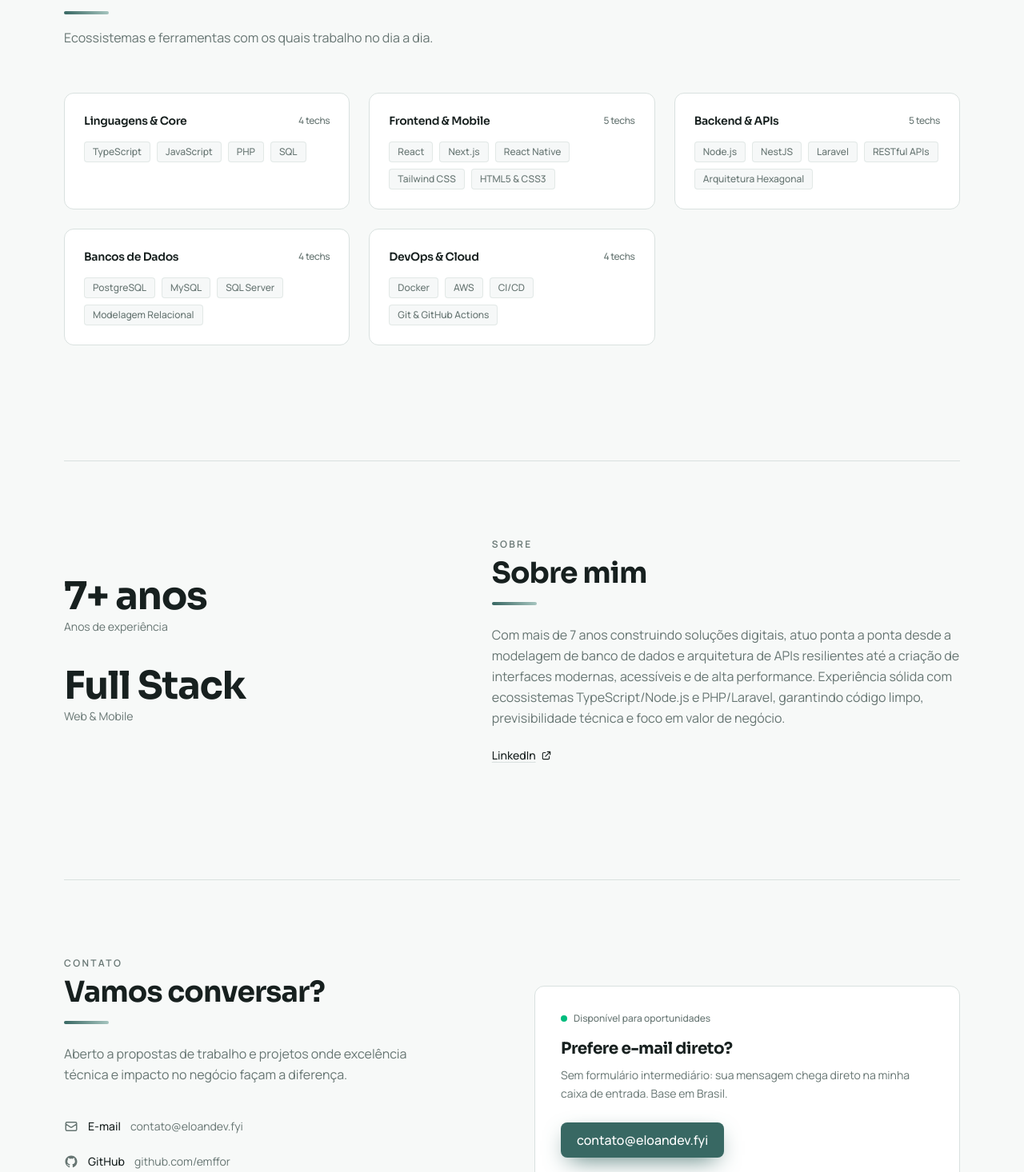
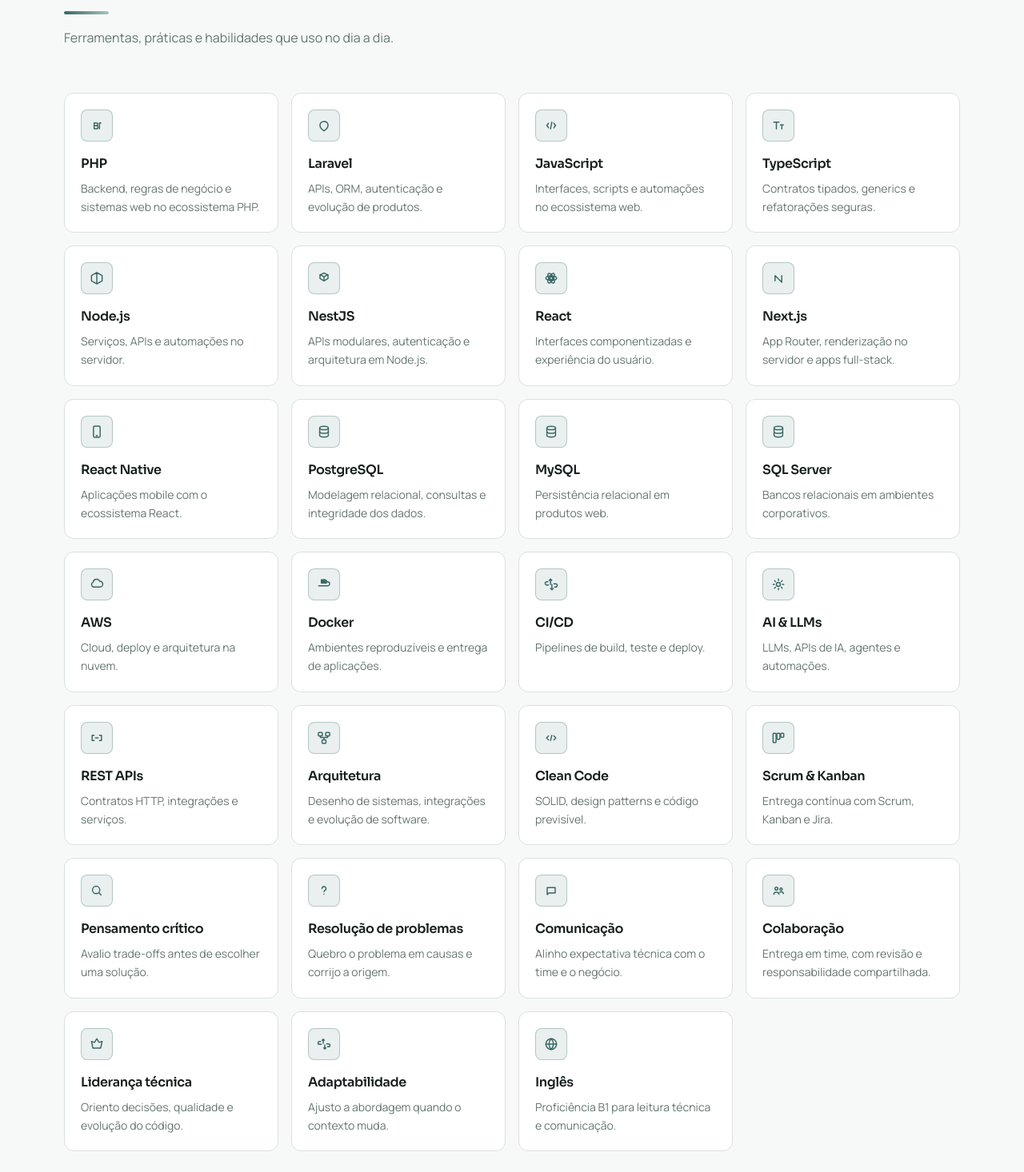
Before and after one commit to emffor/portfolio, a Next.js app: page / in a window 1280 px wide. Shown: the part 2564-4030 px from the top of the page at 80% size. Built offline with nearby package versions, Linux system fonts and the light colour scheme; no server answers.

Commit message:
feat: reformula a stack de tecnologias para exibir habilidades individuais com descrições e ícones personalizados

```diff
--- a/src/app/globals.css
+++ b/src/app/globals.css
@@ -204,7 +204,7 @@
     scroll-behavior: auto !important;
   }
 
-  .hero-photo {
+  .hover-zoom {
     transition-duration: 700ms !important;
   }
 }
--- a/src/components/sections/Hero.tsx
+++ b/src/components/sections/Hero.tsx
@@ -103,7 +103,7 @@
                   height={1254}
                   priority
                   sizes="(max-width: 640px) 400px, 460px"
-                  className="hero-photo aspect-[4/5] h-auto w-full origin-center object-cover transition-transform duration-700 ease-out group-hover:scale-[1.06]"
+                  className="hover-zoom aspect-[4/5] h-auto w-full origin-center object-cover transition-transform duration-700 ease-out group-hover:scale-[1.06]"
                 />
               ) : null}
               {/* Fusão das bordas com o fundo */}
--- a/src/components/sections/TechStack.tsx
+++ b/src/components/sections/TechStack.tsx
@@ -1,42 +1,39 @@
 import React from "react";
-import { TECH_CATEGORIES } from "@/data/skills";
+import { SKILLS } from "@/data/skills";
 import { SectionHeading } from "@/components/ui/SectionHeading";
-import { Badge } from "@/components/ui/Badge";
+import { SkillIcon } from "@/components/ui/SkillIcon";
 
 export function TechStack() {
   return (
     <section
       id="tecnologias"
-      aria-label="Tecnologias e ferramentas"
+      aria-label="Skills e tecnologias"
       className="scroll-mt-20 border-t border-border py-16 sm:py-24"
     >
       <SectionHeading
-        tag="Ferramentas"
-        title="Tecnologias"
-        description="Ecossistemas e ferramentas com os quais trabalho no dia a dia."
+        tag="Stack"
+        title="Skills"
+        description="Ferramentas, práticas e habilidades que uso no dia a dia."
       />
 
-      <div className="grid grid-cols-1 sm:grid-cols-2 lg:grid-cols-3 gap-6">
-        {TECH_CATEGORIES.map((category) => (
-          <div
-            key={category.title}
-            className="rounded-xl border border-border bg-surface p-6 space-y-4"
+      <div className="grid grid-cols-1 gap-4 sm:grid-cols-2 lg:grid-cols-4">
+        {SKILLS.map((skill) => (
+          <article
+            key={skill.title}
+            className="group h-full overflow-hidden rounded-xl border border-border bg-surface"
           >
-            <h3 className="font-display text-sm font-semibold tracking-tight text-foreground flex items-center justify-between">
-              <span>{category.title}</span>
-              <span className="font-sans text-xs font-medium text-muted">
-                {category.skills.length} techs
-              </span>
-            </h3>
-
-            <div className="flex flex-wrap gap-2">
-              {category.skills.map((skill) => (
-                <Badge key={skill} variant="subtle">
-                  {skill}
-                </Badge>
-              ))}
+            <div className="hover-zoom origin-center p-5 transition-transform duration-700 ease-out group-hover:scale-[1.04]">
+              <div className="mb-4 flex h-10 w-10 items-center justify-center rounded-lg border border-accent/30 bg-accent-soft text-accent">
+                <SkillIcon name={skill.icon} />
+              </div>
+              <h3 className="font-display text-base font-semibold tracking-tight text-foreground">
+                {skill.title}
+              </h3>
+              <p className="mt-2 font-sans text-sm leading-relaxed text-muted">
+                {skill.description}
+              </p>
             </div>
-          </div>
+          </article>
         ))}
       </div>
     </section>
--- /dev/null
+++ b/src/components/ui/SkillIcon.tsx
@@ -0,0 +1,153 @@
+import React from "react";
+import { SkillIconName } from "@/types/profile";
+
+interface SkillIconProps {
+  name: SkillIconName;
+}
+
+const paths: Record<SkillIconName, React.ReactNode> = {
+  php: (
+    <path d="M8 8h3.2a2.2 2.2 0 0 1 0 4.4H8V8Zm0 4.4h3.6a2.2 2.2 0 0 1 0 4.4H8v-4.4ZM16 16.8V8h2.2" />
+  ),
+  laravel: <path d="M12 20s-6-3.4-6-8.2C6 8.2 8.2 6 12 6s6 2.2 6 5.8C18 16.6 12 20 12 20Z" />,
+  javascript: (
+    <path d="M8 8.5 5.5 12 8 15.5M16 8.5 18.5 12 16 15.5M13 7l-2 10" />
+  ),
+  typescript: (
+    <>
+      <path d="M5 7h8M9 7v10" />
+      <path d="M15 11h4.5M17.2 11v6" />
+    </>
+  ),
+  nodejs: (
+    <path d="M12 3.5 20 8v8l-8 4.5L4 16V8l8-4.5Zm0 0v17" />
+  ),
+  nestjs: (
+    <path d="M12 4 6 7.5v5L12 16l6-3.5v-5L12 4Zm0 6 6-3.5M12 10 6 6.5M12 10v6" />
+  ),
+  react: (
+    <>
+      <circle cx="12" cy="12" r="2" />
+      <ellipse cx="12" cy="12" rx="8" ry="3.2" />
+      <ellipse cx="12" cy="12" rx="8" ry="3.2" transform="rotate(60 12 12)" />
+      <ellipse cx="12" cy="12" rx="8" ry="3.2" transform="rotate(120 12 12)" />
+    </>
+  ),
+  nextjs: <path d="M7 16V8l10 10V8" />,
+  mobile: (
+    <>
+      <rect x="7" y="3.5" width="10" height="17" rx="2" />
+      <path d="M11 18h2" />
+    </>
+  ),
+  database: (
+    <>
+      <ellipse cx="12" cy="6.5" rx="6.5" ry="2.5" />
+      <path d="M5.5 6.5v11c0 1.4 2.9 2.5 6.5 2.5s6.5-1.1 6.5-2.5v-11" />
+      <path d="M5.5 12c0 1.4 2.9 2.5 6.5 2.5s6.5-1.1 6.5-2.5" />
+    </>
+  ),
+  aws: <path d="M7 16a4 4 0 0 1-.4-7.5 5 5 0 0 1 9.6-1.2A3.5 3.5 0 0 1 17 16H7Z" />,
+  docker: (
+    <>
+      <path d="M4 14h13.5a3 3 0 0 0 0-6h-.8A4.5 4.5 0 0 0 8 9.2" />
+      <path d="M8 10h2.2V7.8H8V10Zm2.8 0H13V7.8h-2.2V10Zm2.8 0h2.2V7.8H13.6V10ZM8 7.2h2.2V5H8v2.2Zm2.8 0H13V5h-2.2v2.2Z" />
+    </>
+  ),
+  cicd: (
+    <>
+      <path d="M7 8H5.5A2.5 2.5 0 0 0 5.5 13H8" />
+      <path d="M17 16h1.5a2.5 2.5 0 0 0 0-5H16" />
+      <path d="m9 6 2-2 2 2M11 4v8M15 18l-2 2-2-2M13 20v-8" />
+    </>
+  ),
+  ai: (
+    <>
+      <path d="M12 4v2M12 18v2M4 12h2M18 12h2M6.3 6.3l1.4 1.4M16.3 16.3l1.4 1.4M17.7 6.3l-1.4 1.4M7.7 16.3l-1.4 1.4" />
+      <circle cx="12" cy="12" r="3" />
+    </>
+  ),
+  api: (
+    <>
+      <path d="M8 8H5v8h3" />
+      <path d="M16 8h3v8h-3" />
+      <path d="M10 12h4" />
+    </>
+  ),
+  architecture: (
+    <>
+      <rect x="3.5" y="4" width="6" height="5" rx="1" />
+      <rect x="14.5" y="4" width="6" height="5" rx="1" />
+      <rect x="9" y="15" width="6" height="5" rx="1" />
+      <path d="M6.5 9v2.5h11V9M12 11.5V15" />
+    </>
+  ),
+  code: (
+    <>
+      <path d="M8 9 5 12l3 3M16 9l3 3-3 3" />
+      <path d="m13 8-2 8" />
+    </>
+  ),
+  agile: (
+    <>
+      <rect x="4" y="5" width="4.5" height="14" rx="1" />
+      <rect x="9.75" y="5" width="4.5" height="9" rx="1" />
+      <rect x="15.5" y="5" width="4.5" height="6" rx="1" />
+    </>
+  ),
+  critical: (
+    <>
+      <circle cx="11" cy="11" r="5.5" />
+      <path d="m15.2 15.2 3.3 3.3" />
+    </>
+  ),
+  problem: (
+    <>
+      <path d="M9 9a3 3 0 1 1 4.2 2.7c-.8.5-1.2 1-1.2 2" />
+      <path d="M12 17.5h.01" />
+    </>
+  ),
+  communication: (
+    <path d="M6 7.5h12v8H9l-3 2.5V7.5Z" />
+  ),
+  collaboration: (
+    <>
+      <circle cx="9" cy="9" r="2.2" />
+      <circle cx="16" cy="10" r="1.8" />
+      <path d="M5 17.5c.4-2 2-3.2 4-3.2s3.6 1.2 4 3.2M14 14.4c.8-.4 1.7-.6 2.6-.5 1.6.1 2.7 1.1 3 2.6" />
+    </>
+  ),
+  leadership: (
+    <path d="M12 4 8.5 9.5 4 8l2.2 10h11.6L20 8l-4.5 1.5L12 4Z" />
+  ),
+  adaptability: (
+    <>
+      <path d="M7 8H5.2A2.2 2.2 0 0 0 5.2 12.4H8" />
+      <path d="M17 16h1.8A2.2 2.2 0 0 0 18.8 11.6H16" />
+      <path d="m9.2 6.2 1.6-1.6 1.6 1.6M10.8 4.6v6.2M14.8 17.8l-1.6 1.6-1.6-1.6M13.2 19.4v-6.2" />
+    </>
+  ),
+  english: (
+    <>
+      <circle cx="12" cy="12" r="8" />
+      <path d="M4 12h16M12 4c2.2 2.3 3.3 5 3.3 8s-1.1 5.7-3.3 8c-2.2-2.3-3.3-5-3.3-8s1.1-5.7 3.3-8Z" />
+    </>
+  ),
+};
+
+export function SkillIcon({ name }: SkillIconProps) {
+  return (
+    <svg
+      viewBox="0 0 24 24"
+      fill="none"
+      stroke="currentColor"
+      strokeWidth={1.75}
+      strokeLinecap="round"
+      strokeLinejoin="round"
+      className="h-5 w-5"
+      aria-hidden="true"
+    >
+      {paths[name]}
+    </svg>
+  );
+}
--- a/src/data/skills.ts
+++ b/src/data/skills.ts
@@ -1,25 +1,140 @@
-import { TechCategory } from "@/types/profile";
+import { Skill } from "@/types/profile";
 
-export const TECH_CATEGORIES: readonly TechCategory[] = [
+export const SKILLS: readonly Skill[] = [
   {
-    title: "Linguagens & Core",
-    skills: ["TypeScript", "JavaScript", "PHP", "SQL"],
+    title: "PHP",
+    description: "Backend, regras de negócio e sistemas web no ecossistema PHP.",
+    icon: "php",
   },
   {
-    title: "Frontend & Mobile",
-    skills: ["React", "Next.js", "React Native", "Tailwind CSS", "HTML5 & CSS3"],
+    title: "Laravel",
+    description: "APIs, ORM, autenticação e evolução de produtos.",
+    icon: "laravel",
   },
   {
-    title: "Backend & APIs",
-    skills: ["Node.js", "NestJS", "Laravel", "RESTful APIs", "Arquitetura Hexagonal"],
+    title: "JavaScript",
+    description: "Interfaces, scripts e automações no ecossistema web.",
+    icon: "javascript",
   },
   {
-    title: "Bancos de Dados",
-    skills: ["PostgreSQL", "MySQL", "SQL Server", "Modelagem Relacional"],
+    title: "TypeScript",
+    description: "Contratos tipados, generics e refatorações seguras.",
+    icon: "typescript",
   },
   {
-    title: "DevOps & Cloud",
-    skills: ["Docker", "AWS", "CI/CD", "Git & GitHub Actions"],
+    title: "Node.js",
+    description: "Serviços, APIs e automações no servidor.",
+    icon: "nodejs",
+  },
+  {
+    title: "NestJS",
+    description: "APIs modulares, autenticação e arquitetura em Node.js.",
+    icon: "nestjs",
+  },
+  {
+    title: "React",
+    description: "Interfaces componentizadas e experiência do usuário.",
+    icon: "react",
+  },
+  {
+    title: "Next.js",
+    description: "App Router, renderização no servidor e apps full-stack.",
+    icon: "nextjs",
+  },
+  {
+    title: "React Native",
+    description: "Aplicações mobile com o ecossistema React.",
+    icon: "mobile",
+  },
+  {
+    title: "PostgreSQL",
+    description: "Modelagem relacional, consultas e integridade dos dados.",
+    icon: "database",
+  },
+  {
+    title: "MySQL",
+    description: "Persistência relacional em produtos web.",
+    icon: "database",
+  },
+  {
+    title: "SQL Server",
+    description: "Bancos relacionais em ambientes corporativos.",
+    icon: "database",
+  },
+  {
+    title: "AWS",
+    description: "Cloud, deploy e arquitetura na nuvem.",
+    icon: "aws",
+  },
+  {
+    title: "Docker",
+    description: "Ambientes reproduzíveis e entrega de aplicações.",
+    icon: "docker",
+  },
+  {
+    title: "CI/CD",
+    description: "Pipelines de build, teste e deploy.",
+    icon: "cicd",
+  },
+  {
+    title: "AI & LLMs",
+    description: "LLMs, APIs de IA, agentes e automações.",
+    icon: "ai",
+  },
+  {
+    title: "REST APIs",
+    description: "Contratos HTTP, integrações e serviços.",
+    icon: "api",
+  },
+  {
+    title: "Arquitetura",
+    description: "Desenho de sistemas, integrações e evolução de software.",
+    icon: "architecture",
+  },
+  {
+    title: "Clean Code",
+    description: "SOLID, design patterns e código previsível.",
+    icon: "code",
+  },
+  {
+    title: "Scrum & Kanban",
+    description: "Entrega contínua com Scrum, Kanban e Jira.",
+    icon: "agile",
+  },
+  {
+    title: "Pensamento crítico",
+    description: "Avalio trade-offs antes de escolher uma solução.",
+    icon: "critical",
+  },
+  {
+    title: "Resolução de problemas",
+    description: "Quebro o problema em causas e corrijo a origem.",
+    icon: "problem",
+  },
+  {
+    title: "Comunicação",
+    description: "Alinho expectativa técnica com o time e o negócio.",
+    icon: "communication",
+  },
+  {
+    title: "Colaboração",
+    description: "Entrega em time, com revisão e responsabilidade compartilhada.",
+    icon: "collaboration",
+  },
+  {
+    title: "Liderança técnica",
+    description: "Oriento decisões, qualidade e evolução do código.",
+    icon: "leadership",
+  },
+  {
+    title: "Adaptabilidade",
+    description: "Ajusto a abordagem quando o contexto muda.",
+    icon: "adaptability",
+  },
+  {
+    title: "Inglês",
+    description: "Proficiência B1 para leitura técnica e comunicação.",
+    icon: "english",
   },
 ] as const;
 
--- a/src/types/profile.ts
+++ b/src/types/profile.ts
@@ -26,7 +26,35 @@
   };
 }
 
-export interface TechCategory {
+export type SkillIconName =
+  | "php"
+  | "laravel"
+  | "javascript"
+  | "typescript"
+  | "nodejs"
+  | "nestjs"
+  | "react"
+  | "nextjs"
+  | "mobile"
+  | "database"
+  | "aws"
+  | "docker"
+  | "cicd"
+  | "ai"
+  | "api"
+  | "architecture"
+  | "code"
+  | "agile"
+  | "critical"
+  | "problem"
+  | "communication"
+  | "collaboration"
+  | "leadership"
+  | "adaptability"
+  | "english";
+
+export interface Skill {
   title: string;
-  skills: readonly string[];
+  description: string;
+  icon: SkillIconName;
 }
```
